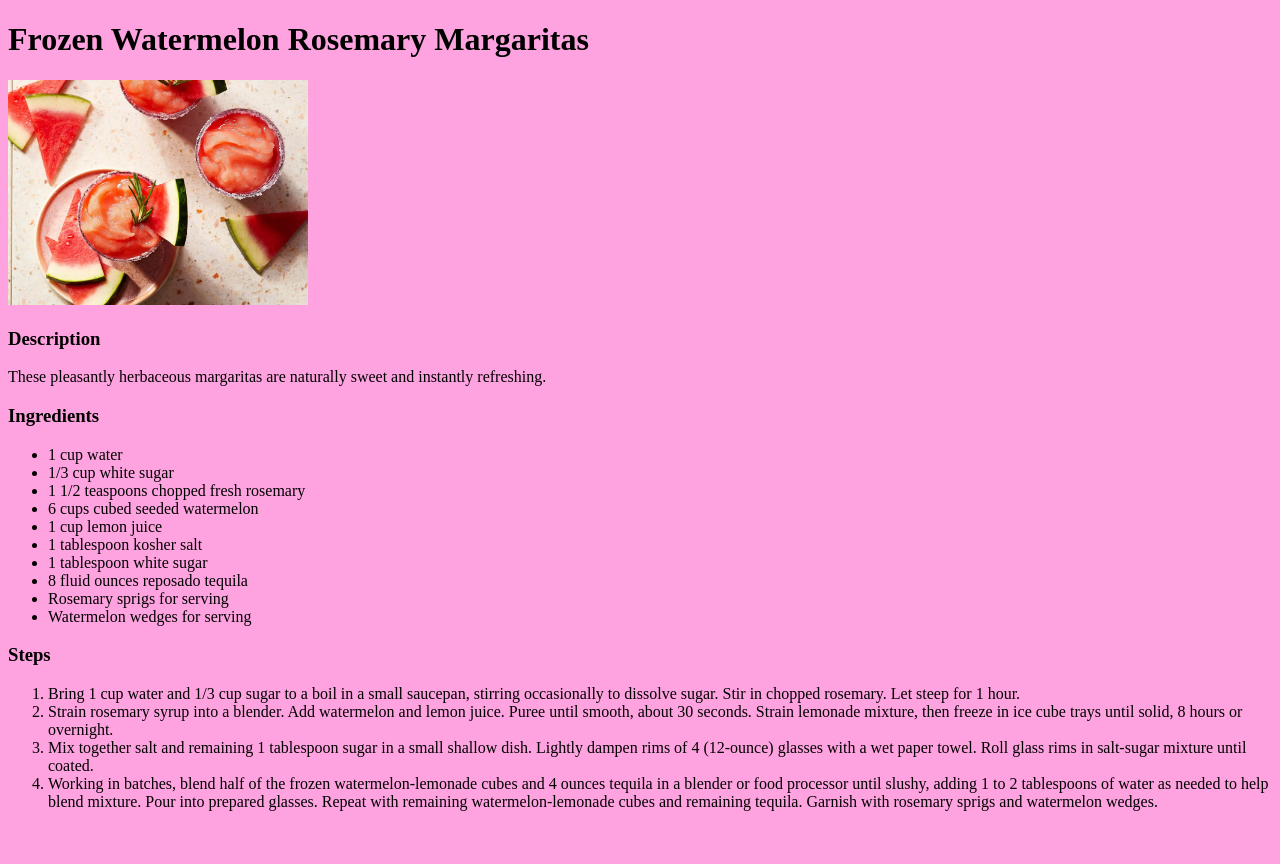
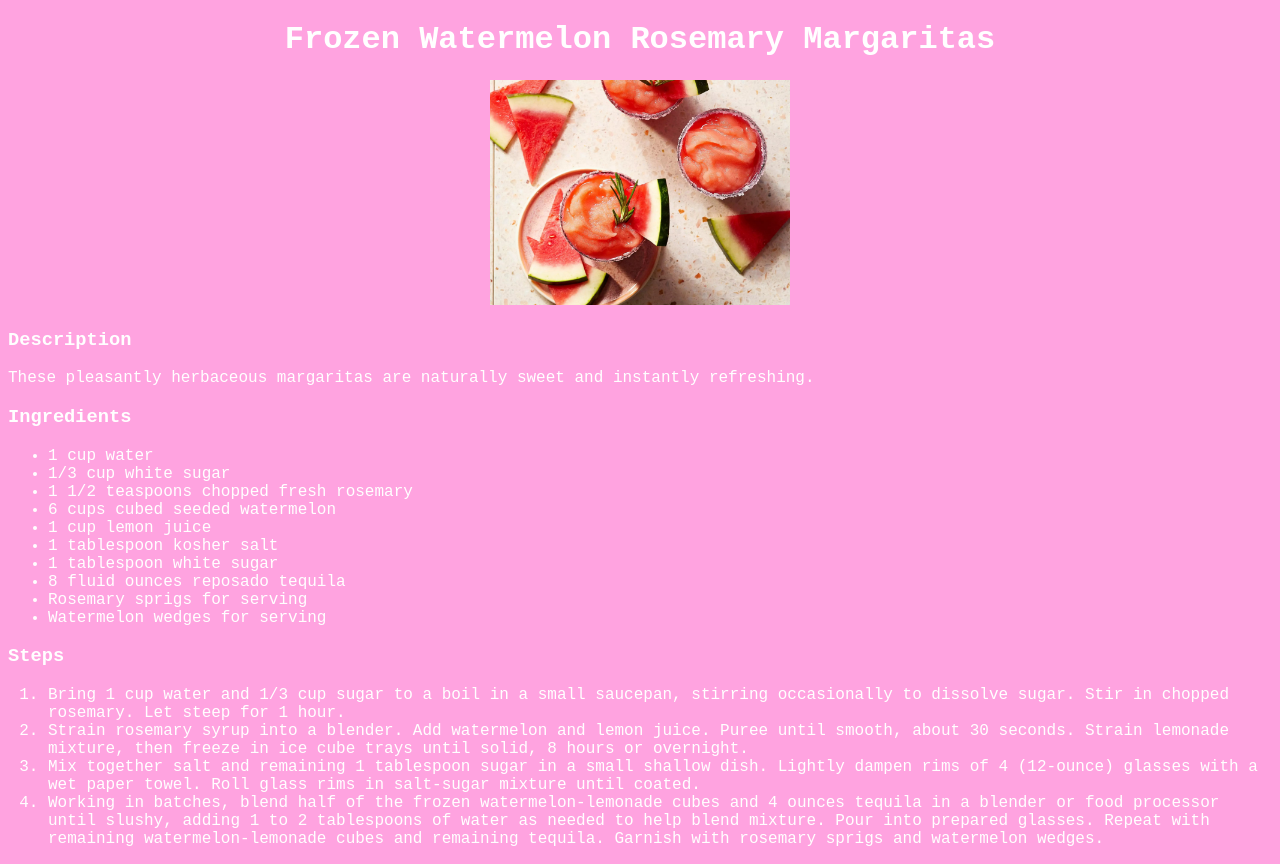
Before and after one commit to yinazhou008/odin-recipes, a plain HTML site: page recipes/margaritas.html in a window 1280 px wide. Before the commit the page ends 827 px from the top, so only its background shows below. Drawn offline with Linux system fonts and the light colour scheme.

Commit message:
Update style.css

```diff
--- a/recipes/margaritas.html
+++ b/recipes/margaritas.html
@@ -8,7 +8,7 @@
 
     <body>
         <h1>Frozen Watermelon Rosemary Margaritas</h1>
-        <img src="../images/margaritas.jpg">
+        <div><img src="../images/margaritas.jpg"></div>
         <h3>Description</h3>
         These pleasantly herbaceous margaritas are naturally sweet and instantly refreshing.
         <h3>Ingredients</h3>
--- a/style.css
+++ b/style.css
@@ -1,8 +1,22 @@
 body {
     background-color: rgb(255,102,204,0.6);
+    font-family: 'Courier New', Courier, monospace;
+    color: white;
+}
+
+h1 {
+    text-align: center;
+}
+
+div {
+    text-align: center;
 }
 
 img {
     width: 300px;
     height: auto;
 }
+
+ul.main {
+    text-align: center;
+}
```
Also changed, not shown: index.html (+1 -1 lines), recipes/pestopizza.html (+1 -1 lines), recipes/zucchinibread.html (+1 -1 lines).
